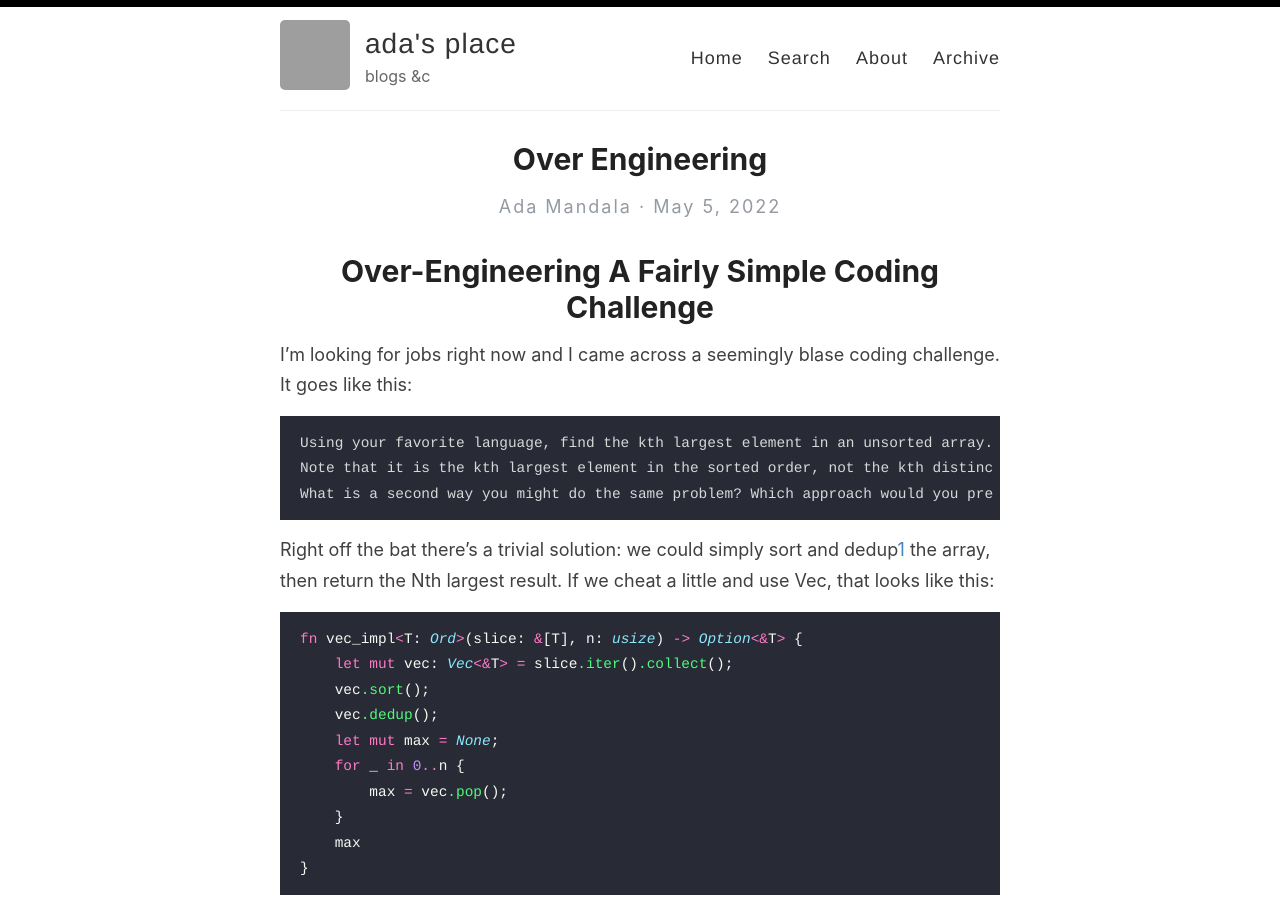
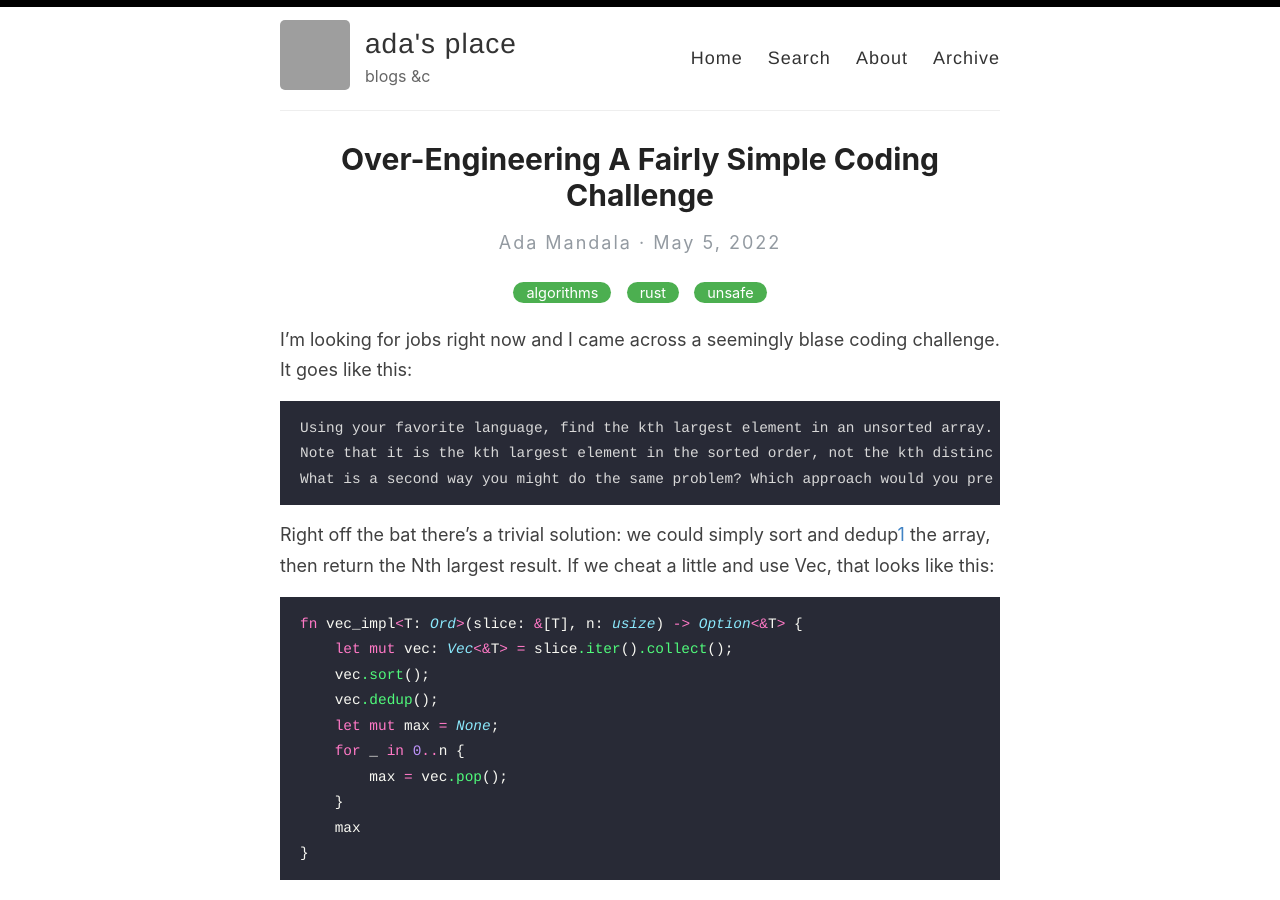
Before and after one commit to ada-x64/ada-x64.github.io, a Jekyll site: the page built from _posts/2022-05-05-over-engineering.md, in a window 1280 px wide and 900 px high. Built offline with Jekyll 4.4.1, drawn with Linux system fonts in a browser that asks for light colours; our own code applies the rules of GitHub Pages for plain Markdown files; grey boxes are pictures that could not be loaded.

Commit message:
Update over-engineering.md

```diff
--- a/_posts/2022-05-05-over-engineering.md
+++ b/_posts/2022-05-05-over-engineering.md
@@ -1,4 +1,8 @@
-# Over-Engineering A Fairly Simple Coding Challenge
+---
+layout: post
+title: Over-Engineering A Fairly Simple Coding Challenge
+categories: [algorithms, rust, unsafe]
+---
 
 I'm looking for jobs right now and I came across a seemingly blase coding challenge. It goes like this:
 
```
